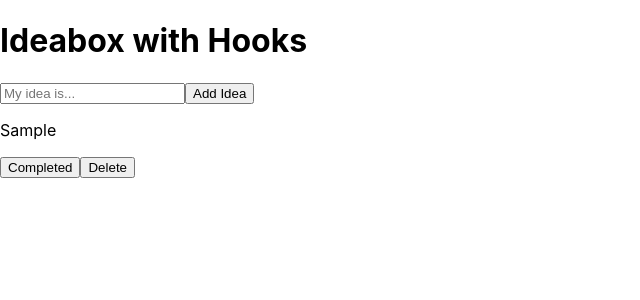
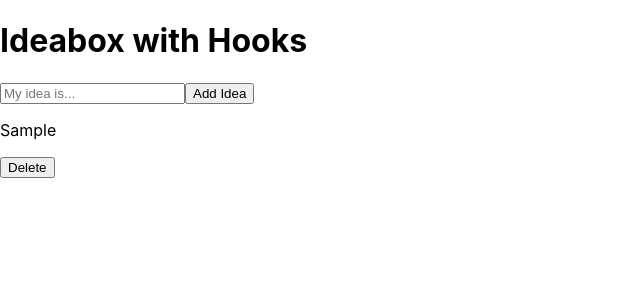
Before and after one commit to tanishalatoya/ideabox-with-hooks, a React (Create React App) app: page / in a window 1280 px wide. Both pictures are taken after typing "Sample" into the empty fields and a click on the button "Add Idea". Shown: the top 300 px of the page, without its empty margins (0-640 px from the left). Built offline with nearby package versions, Linux system fonts and the light colour scheme.

Commit message:
Remove all instances of isComplete

```diff
--- a/src/components/App/App.js
+++ b/src/components/App/App.js
@@ -10,8 +10,7 @@ const App = () => {
   const addIdea = idea => {
     const newIdeas = [...ideas, {
       idea: idea,
-      id: Date.now(),
-      isComplete: false
+      id: Date.now()
     }];
     setIdeas(newIdeas)
   }
--- a/src/components/Idea/Idea.js
+++ b/src/components/Idea/Idea.js
@@ -1,11 +1,9 @@
 import React from 'react';
 
 const Idea = ({ idea, id, deleteIdea }) => {
-    console.log(idea, id, deleteIdea )
     return (
         <div>
             <p>{idea}</p>
-            <button>Completed</button>
             <button onClick={() => deleteIdea(id)}>Delete</button>
         </div>
     )
--- a/src/components/IdeasContainer/IdeasContainer.js
+++ b/src/components/IdeasContainer/IdeasContainer.js
@@ -2,8 +2,8 @@ import React from 'react';
 import Idea from '../Idea/Idea';
 
 const IdeasContainer = ({ ideas, deleteIdea }) => {
+    const allIdeas = ideas.map((idea) => {
 
-    const allIdeas = ideas.map((idea) => {
         return (
             <Idea
                 idea={idea.idea}
```
